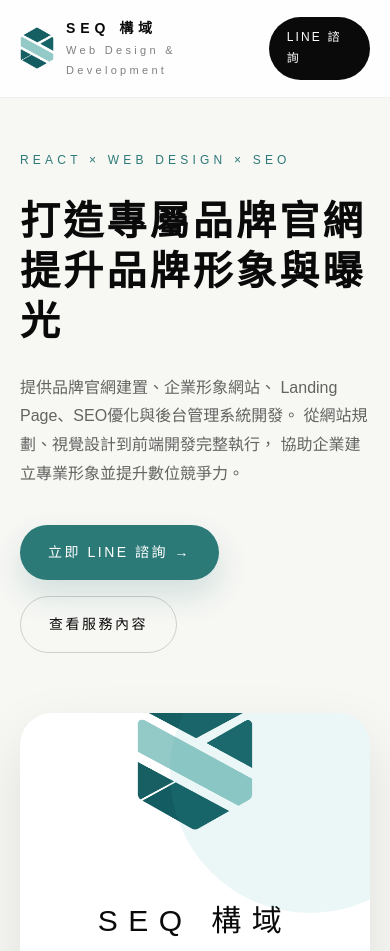
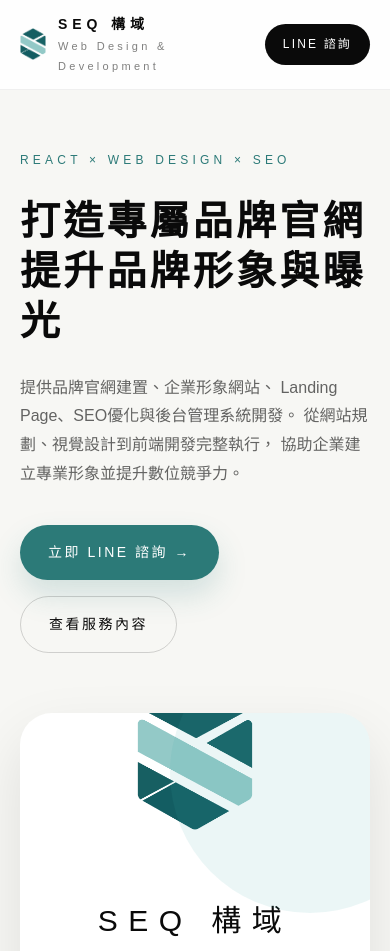
Before and after one commit to peiju1011-wq/seq-website, a plain HTML site: page index.html in a window 390 px wide. Shown: the top 951 px of the page. Drawn offline with Linux system fonts and the light colour scheme.

Commit message:
Update index.html

```diff
--- a/index.html
+++ b/index.html
@@ -89,6 +89,35 @@
       align-items:center;
       justify-content:space-between;
     }
+
+    @media(max-width:900px){
+
+  .nav{
+    padding:12px 20px;
+  }
+
+  .logo-img{
+    height:32px;
+  }
+
+  .logo-title{
+    font-size:12px;
+    letter-spacing:.22em;
+  }
+
+  .logo-sub{
+    font-size:9px;
+    letter-spacing:.18em;
+  }
+
+  .nav-btn{
+    padding:8px 14px;
+    font-size:11px;
+    letter-spacing:.08em;
+    white-space:nowrap;
+  }
+
+}
 
     .logo{
       display:flex;
```
